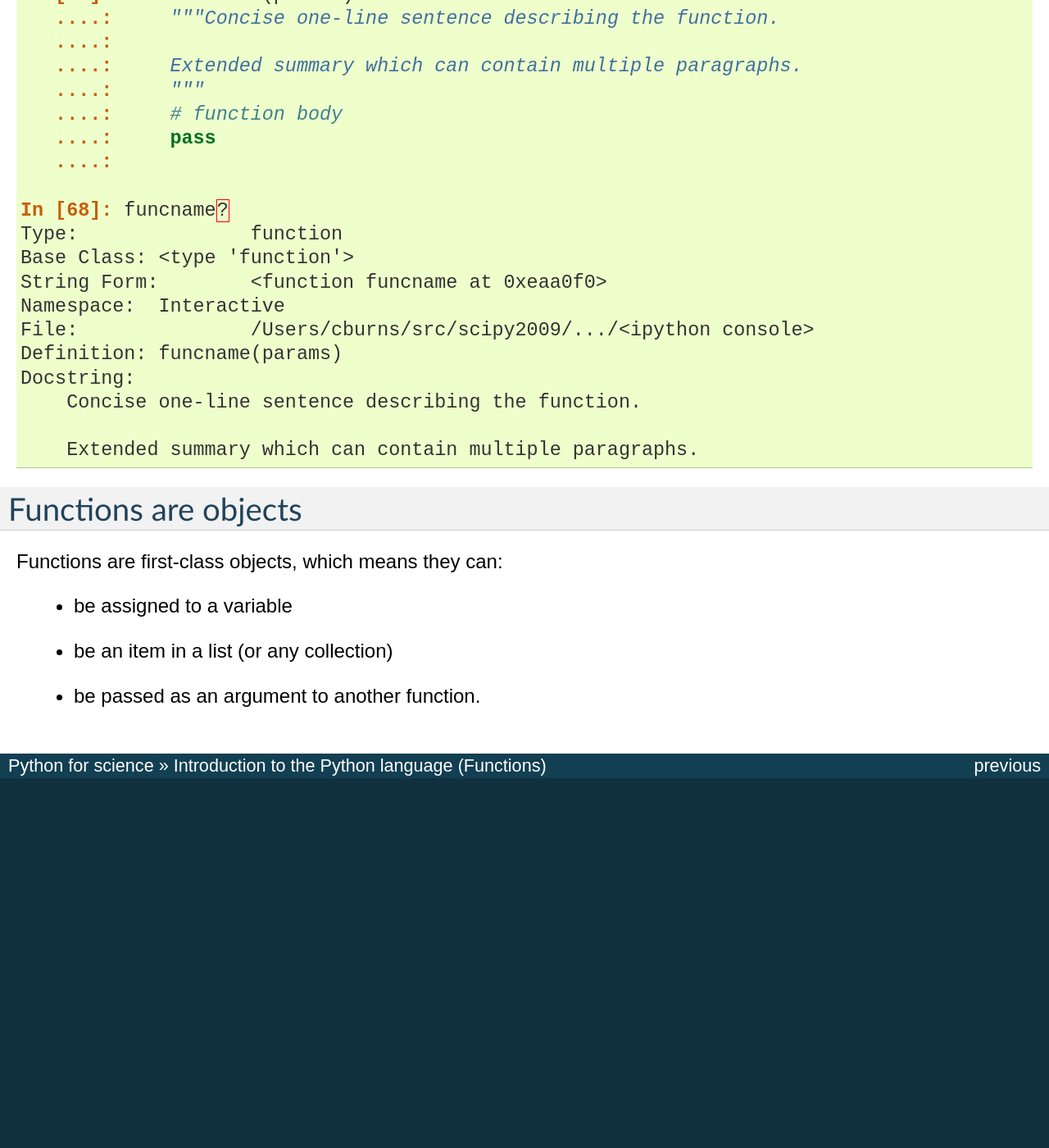
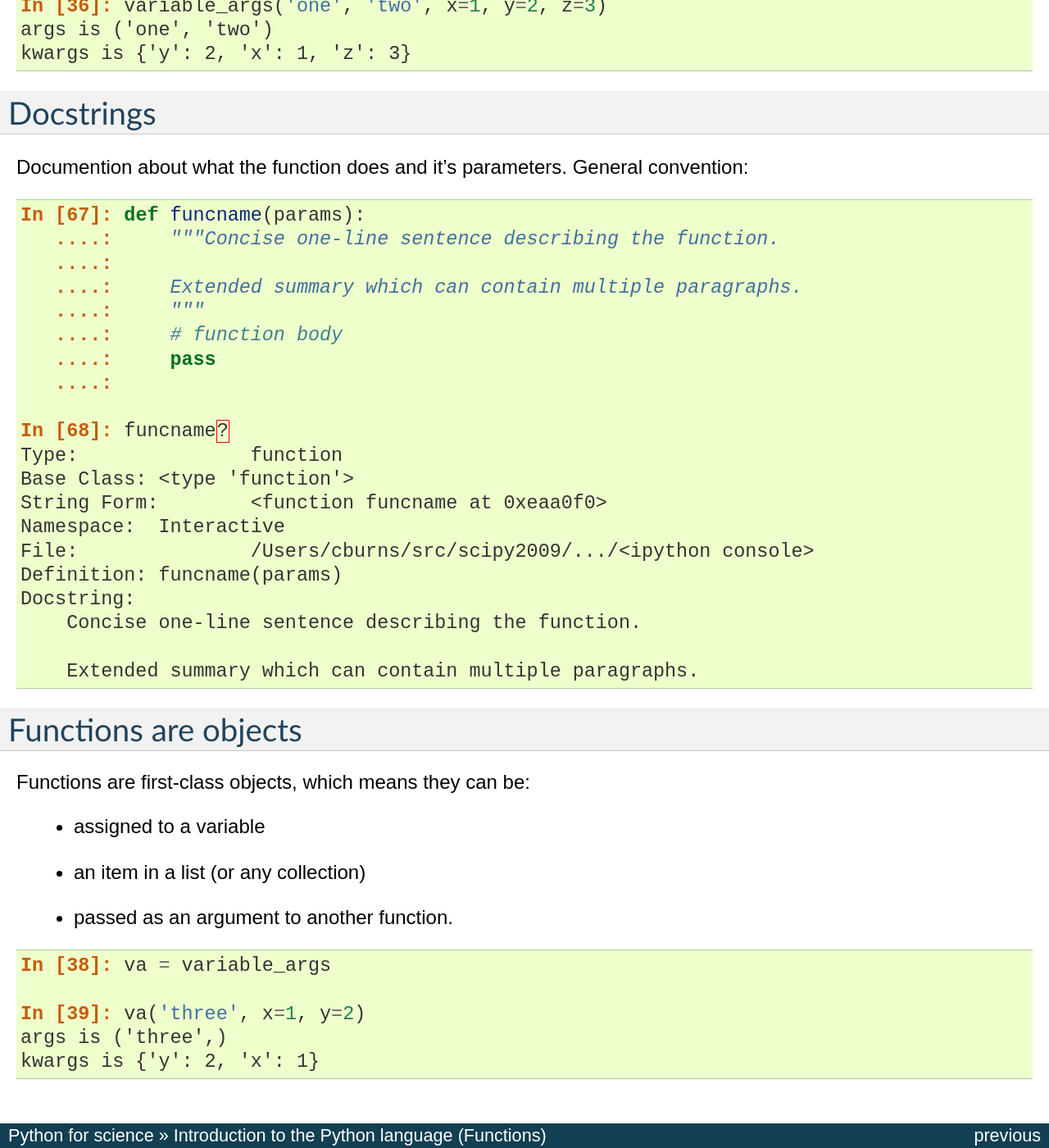
Before and after one commit to GaelVaroquaux/scipy-tutorials, a Sphinx documentation site: the page built from source/functions.rst, in a window 1280 px wide and 1400 px high, scrolled down 5584 px. Shown: the whole window at 82% size. Built offline with Sphinx 7.4.7, drawn with Linux system fonts in a browser that asks for light colours; before the commit the page ends 6533 px from its top, so only the background shows below that; some of the changed text lies outside the part shown.

Commit message:
Add last examples of functions.

```diff
--- a/source/functions.rst
+++ b/source/functions.rst
@@ -211,6 +211,16 @@ Special forms of parameters:
   * \*args: any number of positional arguments packed into a tuple
   * \**kwargs: any number of keyword arguments packed into a dictionary
 
+.. sourcecode:: ipython
+
+    In [35]: def variable_args(*args, **kwargs):
+       ....:     print 'args is', args
+       ....:     print 'kwargs is', kwargs
+       ....:
+
+    In [36]: variable_args('one', 'two', x=1, y=2, z=3)
+    args is ('one', 'two')
+    kwargs is {'y': 2, 'x': 1, 'z': 3}
 
 
 Docstrings
@@ -244,7 +254,15 @@ convention:
 
 Functions are objects
 ---------------------
-Functions are first-class objects, which means they can:
-  * be assigned to a variable
-  * be an item in a list (or any collection)
-  * be passed as an argument to another function.
+Functions are first-class objects, which means they can be:
+  * assigned to a variable
+  * an item in a list (or any collection)
+  * passed as an argument to another function.
+
+.. sourcecode:: ipython
+
+    In [38]: va = variable_args
+
+    In [39]: va('three', x=1, y=2)
+    args is ('three',)
+    kwargs is {'y': 2, 'x': 1}
```
